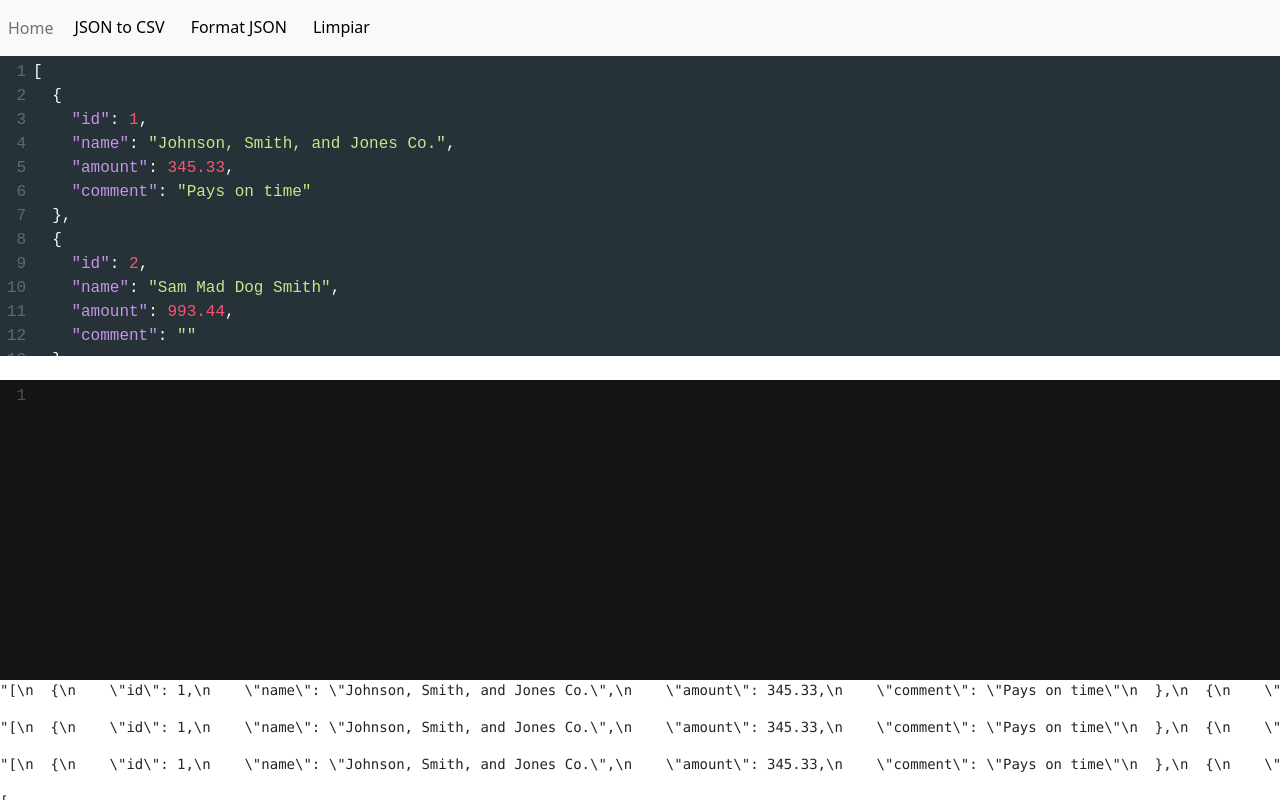
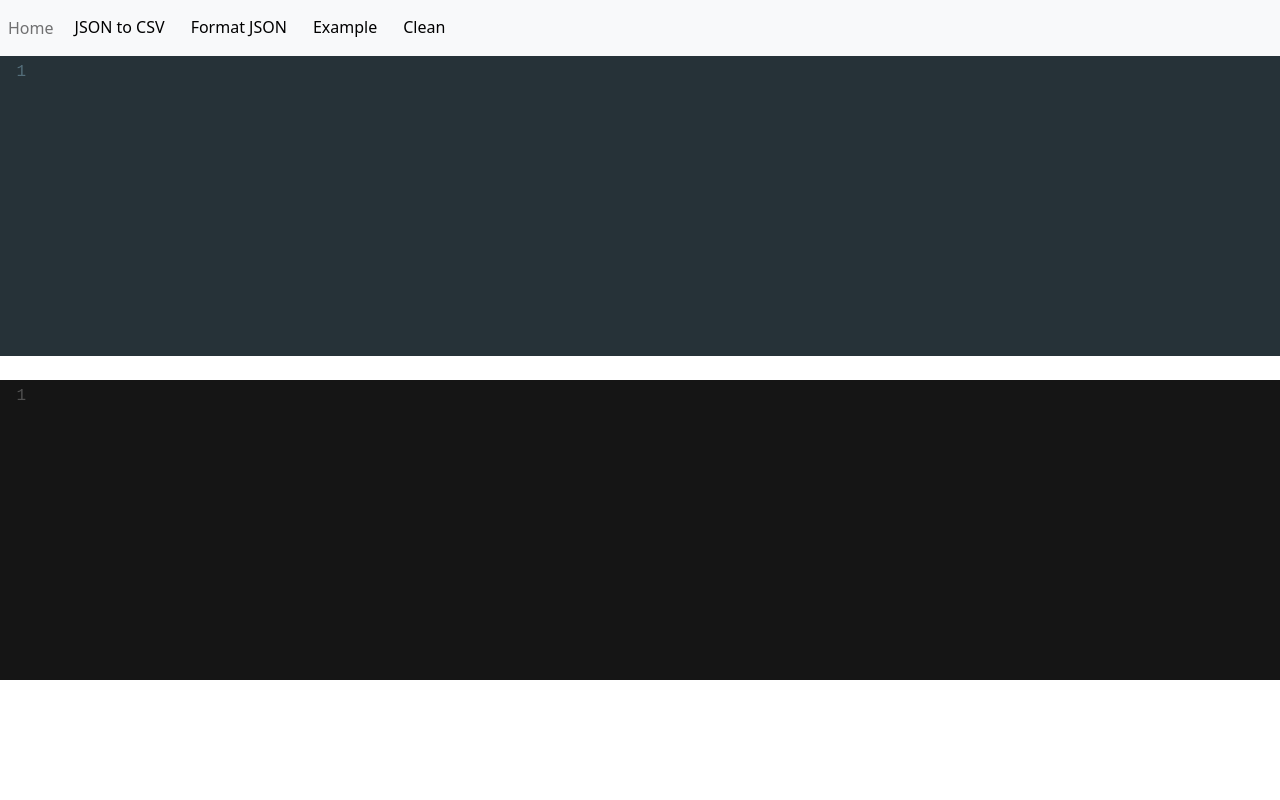
Before and after one commit to racarlosdavid/TFive, a React (Create React App) app in the folder frontend/: page / in a window 1280 px wide. Both pictures are taken after a click on the button "JSON to CSV". Shown: the top 800 px of the page. Built offline with nearby package versions, Linux system fonts and the light colour scheme.

Commit message:
feat: add example

```diff
--- a/frontend/src/Apps/03 JSONtoCSV/Navbar.js
+++ b/frontend/src/Apps/03 JSONtoCSV/Navbar.js
@@ -1,5 +1,5 @@
 
-const Navbar = ({onJSONtoCSV,onFormatJSON,onResetTextArea}) => {
+const Navbar = ({onJSONtoCSV,onFormatJSON,onExample,onResetTextArea}) => {
 
     return (
         <nav className="navbar navbar-expand-lg navbar-light bg-light">
@@ -20,8 +20,13 @@ const Navbar = ({onJSONtoCSV,onFormatJSON,onResetTextArea}) => {
                     </button>
                 </li>
                 <li className="nav-item active">
+                    <button className="btn btn-light" onClick={onExample}>
+                        Example
+                    </button>
+                </li>
+                <li className="nav-item active">
                     <button className="btn btn-light" onClick={onResetTextArea}>
-                        Limpiar
+                        Clean
                     </button>
                 </li>
             </ul>
--- a/frontend/src/Apps/03 JSONtoCSV/index.js
+++ b/frontend/src/Apps/03 JSONtoCSV/index.js
@@ -10,7 +10,7 @@ import Navbar from './Navbar';
 import json_example from "./example";
 
 function JSONtoCSVApp() {
-  const [data,setData] = useState(json_example)
+  const [data,setData] = useState('')
   const [output,setOutput] = useState('')
   //[{"nombre":"carlos"},{"nombre":"david"}]
 
@@ -18,6 +18,12 @@ function JSONtoCSVApp() {
     setData('')
     setOutput('')
   }
+
+  const onExample = () => {
+    setData(json_example)
+  }
+
+
 
   const onFormatJSON = () => {
     setData(JSON.stringify(JSON.parse(data),null,2))
@@ -51,15 +57,18 @@ function JSONtoCSVApp() {
 
   return (
     <>
-    <Navbar onJSONtoCSV={onJSONtoCSV} onFormatJSON={onFormatJSON} onResetTextArea={onResetTextArea}></Navbar>
+    <Navbar onJSONtoCSV={onJSONtoCSV} onFormatJSON={onFormatJSON} onExample={onExample} onResetTextArea={onResetTextArea}></Navbar>
       <div>
         <CodeMirror
           value={data}
           options={{
             mode: 'javascript',
             theme: 'material',
+
             lineNumbers: true
           }}
+
+          height="500px"
           autoCursor={false}
           onChange={(editor, data, value) => {
             setData(value)
@@ -82,12 +91,6 @@ function JSONtoCSVApp() {
           }}
         />
       </div>
-      <pre>
-        {JSON.stringify(data, undefined, 2)}
-    </pre>
-    <pre>{JSON.stringify(data)}</pre>
-    <pre>{JSON.stringify(data, null, 2)}</pre>
-    <pre>{JSON.parse(JSON.stringify(data))}</pre>
     </>
   );
 }
```
